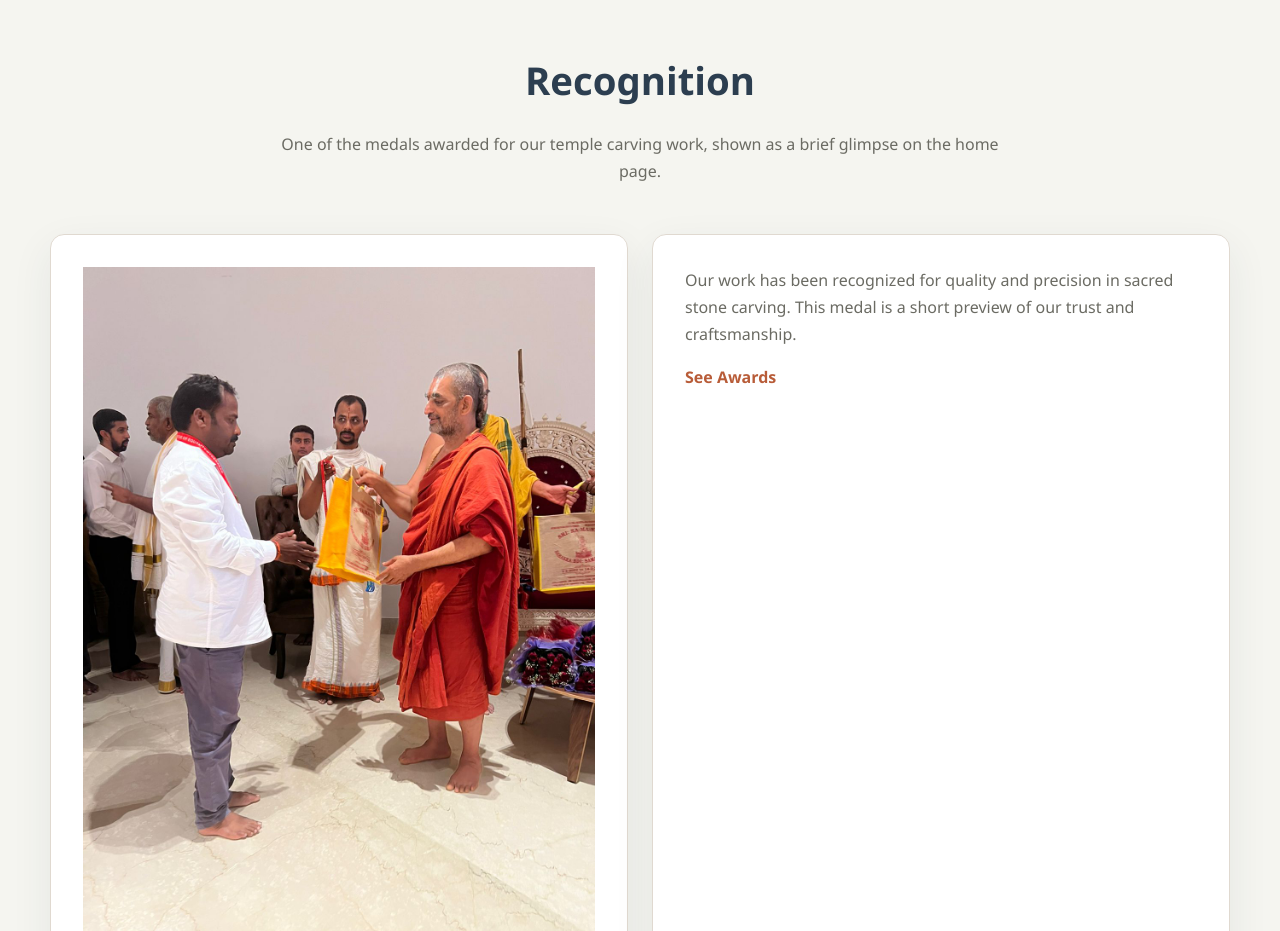
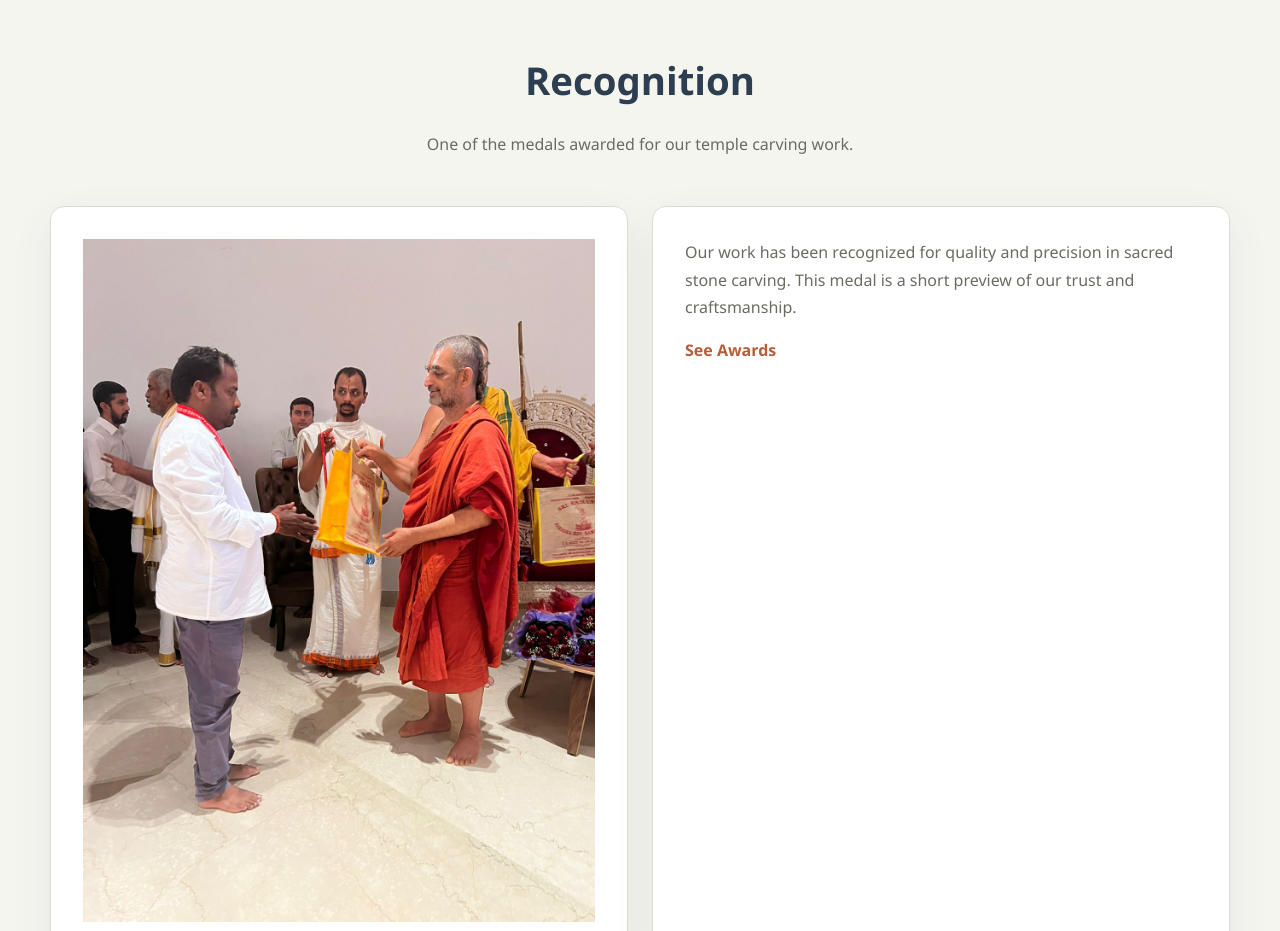
Before and after one commit to madhu-thinks/Stone-business-website, a plain HTML site: page index.html in a window 1280 px wide. Shown: the part 1280-2211 px from the top of the page. Drawn offline with Linux system fonts and the light colour scheme.

Commit message:
Save changes

```diff
--- a/index.html
+++ b/index.html
@@ -91,7 +91,7 @@
     <section class="container fade-up" style="padding: 80px 0;">
       <div class="section-heading">
         <h2>Recognition</h2>
-        <p>One of the medals awarded for our temple carving work, shown as a brief glimpse on the home page.</p>
+        <p>One of the medals awarded for our temple carving work.</p>
       </div>
       <div class="grid-2">
         <div class="preview-card">
```
